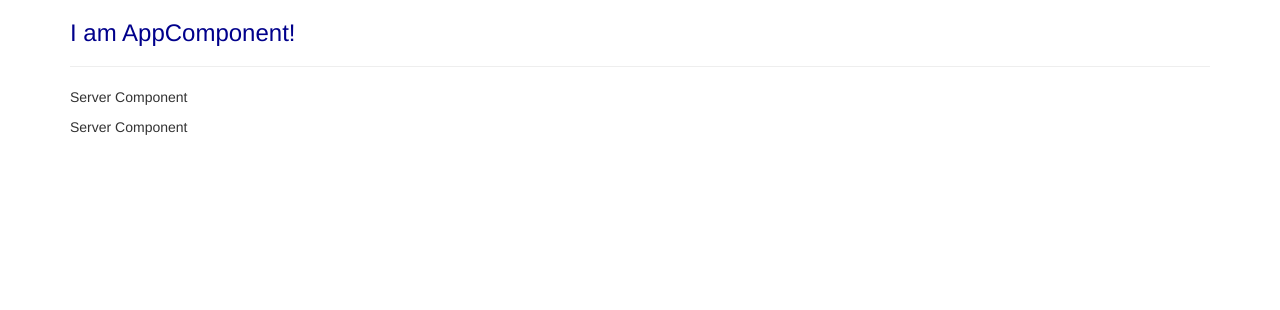
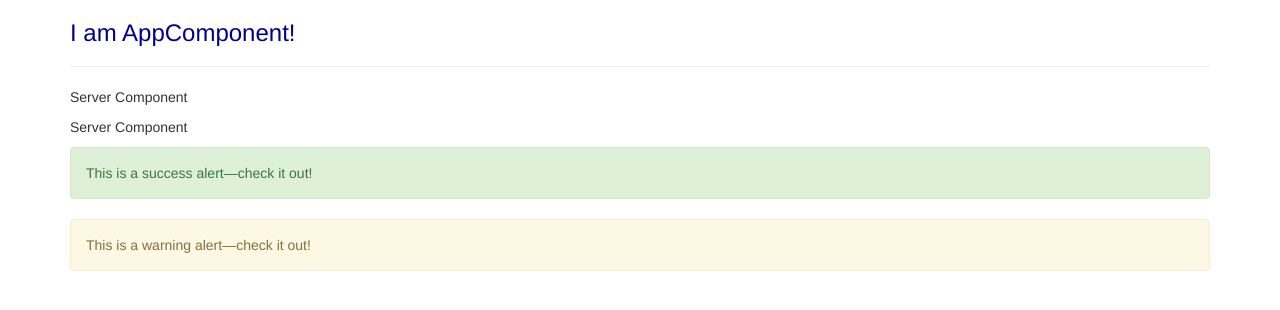
Before and after one commit to behrami/my-first-app, an Angular app: page / in a window 1280 px wide. Shown: the top 310 px of the page. Built offline with nearby package versions, Linux system fonts and the light colour scheme.

Commit message:
added success and warning component with basic bootstrap

```diff
--- a/src/app/app.component.html
+++ b/src/app/app.component.html
@@ -4,6 +4,8 @@
       <h3>I am AppComponent!</h3>
       <hr />
       <app-servers></app-servers>
+      <app-success-alert></app-success-alert>
+      <app-warning-alert></app-warning-alert>
     </div>
   </div>
 </div>
--- a/src/app/app.module.ts
+++ b/src/app/app.module.ts
@@ -5,9 +5,11 @@
 import { AppComponent } from './app.component';
 import { ServerComponent } from './server/server.component';
 import { ServersComponent } from './servers/servers.component';
+import { WarningAlertComponent } from './warning-alert/warning-alert.component';
+import { SuccessAlertComponent } from './success-alert/success-alert.component';
 
 @NgModule({
-  declarations: [AppComponent, ServerComponent, ServersComponent],
+  declarations: [AppComponent, ServerComponent, ServersComponent, WarningAlertComponent, SuccessAlertComponent],
   imports: [BrowserModule, FormsModule],
   providers: [],
   bootstrap: [AppComponent],
--- /dev/null
+++ b/src/app/success-alert/success-alert.component.html
@@ -0,0 +1,3 @@
+<div class="alert alert-success" role="alert">
+  This is a success alert—check it out!
+</div>
--- /dev/null
+++ b/src/app/success-alert/success-alert.component.ts
@@ -0,0 +1,15 @@
+import { Component, OnInit } from '@angular/core';
+
+@Component({
+  selector: 'app-success-alert',
+  templateUrl: './success-alert.component.html',
+  styleUrls: ['./success-alert.component.css']
+})
+export class SuccessAlertComponent implements OnInit {
+
+  constructor() { }
+
+  ngOnInit(): void {
+  }
+
+}
--- /dev/null
+++ b/src/app/warning-alert/warning-alert.component.html
@@ -0,0 +1,3 @@
+<div class="alert alert-warning" role="alert">
+  This is a warning alert—check it out!
+</div>
--- /dev/null
+++ b/src/app/warning-alert/warning-alert.component.ts
@@ -0,0 +1,15 @@
+import { Component, OnInit } from '@angular/core';
+
+@Component({
+  selector: 'app-warning-alert',
+  templateUrl: './warning-alert.component.html',
+  styleUrls: ['./warning-alert.component.css']
+})
+export class WarningAlertComponent implements OnInit {
+
+  constructor() { }
+
+  ngOnInit(): void {
+  }
+
+}
```
Also changed, not shown: src/app/success-alert/success-alert.component.css (added), src/app/warning-alert/warning-alert.component.css (added), 2 other files (tests, documents, lock files or other folders).
